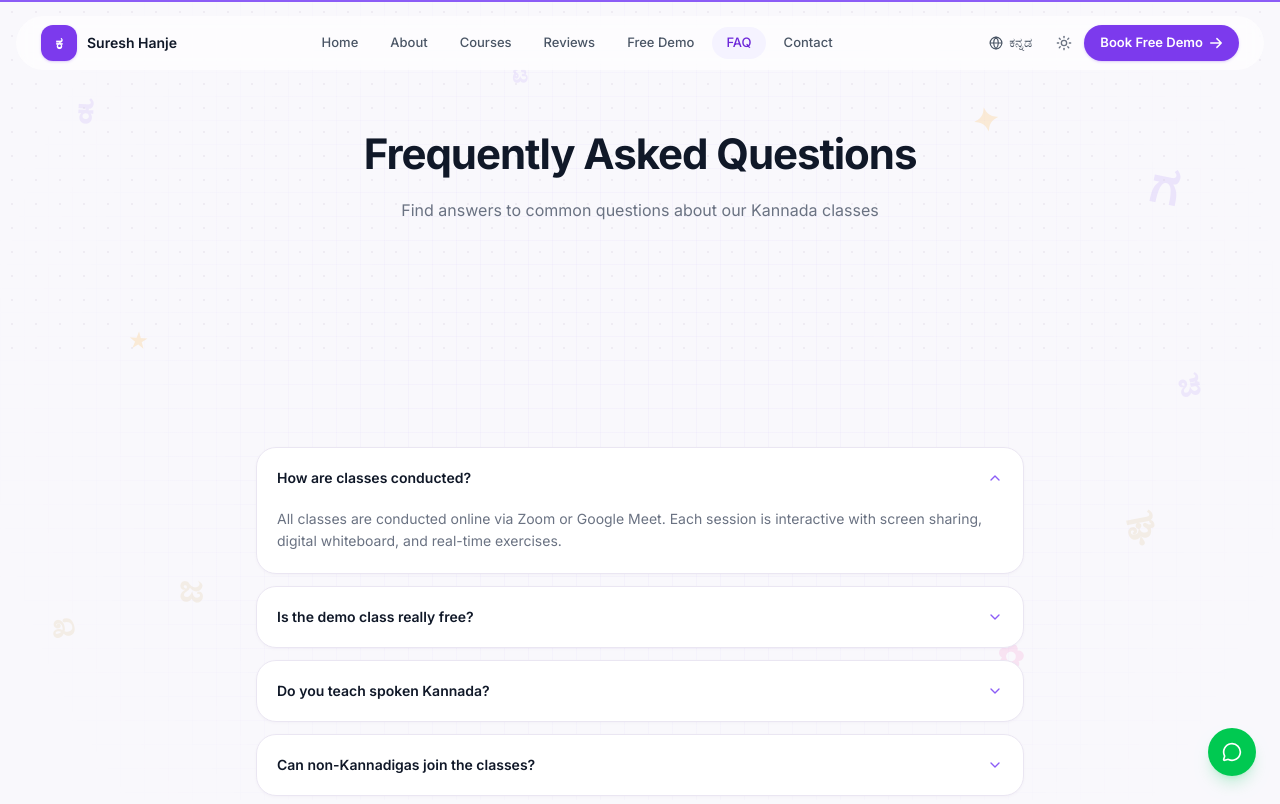
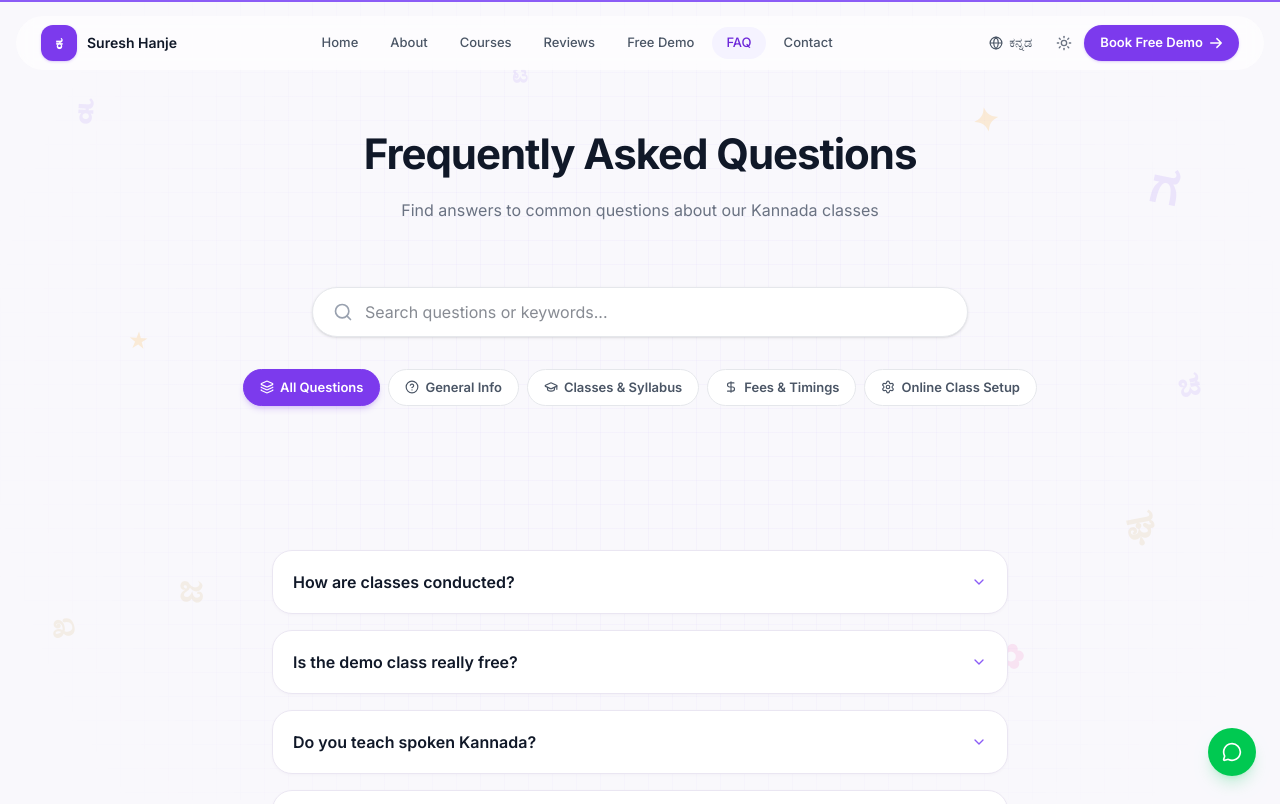
Before and after one commit to sureshhanje/sureshhanje-main-website, a Next.js app: page /en/faq in a window 1280 px wide. Shown: the top 804 px of the page. Built offline with nearby package versions, Linux system fonts and the light colour scheme.

Commit message:
Major UI update 2

```diff
--- a/messages/en.json
+++ b/messages/en.json
@@ -252,7 +252,7 @@
     "q14": "Are weekend classes available?",
     "a14": "Yes, we offer classes on weekends as well. You can choose from morning, afternoon, or evening slots.",
     "q15": "What payment methods do you accept?",
-    "a15": "We accept payments via UPI, bank transfer, and digital wallets. Monthly and quarterly plans are available.",
+    "a15": "We accept payments via UPI, bank transfer, and digital wallets. Hourly billing and package options are available.",
     "q16": "How do you track student progress?",
     "a16": "We conduct regular assessments, provide progress reports, and have periodic parent-teacher meetings.",
     "q17": "Do you provide updates to parents?",
--- a/messages/kn.json
+++ b/messages/kn.json
@@ -242,7 +242,7 @@
     "q12": "ಕೋರ್ಸ್ ಪೂರ್ಣಗೊಂಡ ನಂತರ ಪ್ರಮಾಣಪತ್ರ ಇದೆಯೇ?", "a12": "ಹೌದು, ಕೋರ್ಸ್ ಪೂರ್ಣಗೊಳಿಸಿದ ಪ್ರಮಾಣಪತ್ರ ನೀಡಲಾಗುತ್ತದೆ.",
     "q13": "ಸೇರಲು ವಯಸ್ಸಿನ ಮಿತಿ ಇದೆಯೇ?", "a13": "ಇಲ್ಲ, ಎಲ್ಲಾ ವಯಸ್ಸಿನವರನ್ನು ಸ್ವಾಗತಿಸುತ್ತೇವೆ.",
     "q14": "ವಾರಾಂತ್ಯ ತರಗತಿಗಳು ಲಭ್ಯವೇ?", "a14": "ಹೌದು, ವಾರಾಂತ್ಯದ ತರಗತಿಗಳೂ ಲಭ್ಯ.",
-    "q15": "ಯಾವ ಪಾವತಿ ವಿಧಾನಗಳನ್ನು ಸ್ವೀಕರಿಸುತ್ತೀರಿ?", "a15": "UPI, ಬ್ಯಾಂಕ್ ವರ್ಗಾವಣೆ ಮತ್ತು ಡಿಜಿಟಲ್ ವಾಲೆಟ್‌ಗಳು.",
+    "q15": "ಯಾವ ಪಾವತಿ ವಿಧಾನಗಳನ್ನು ಸ್ವೀಕರಿಸುತ್ತೀರಿ?", "a15": "UPI, ಬ್ಯಾಂಕ್ ವರ್ಗಾವಣೆ ಮತ್ತು ಡಿಜಿಟಲ್ ವಾಲೆಟ್‌ಗಳು. ಗಂಟೆಯ ಆಧಾರದ ಶುಲ್ಕಗಳು ಮತ್ತು ಪ್ಯಾಕೇಜ್ ಆಯ್ಕೆಗಳು ಲಭ್ಯವಿವೆ.",
     "q16": "ವಿದ್ಯಾರ್ಥಿ ಪ್ರಗತಿಯನ್ನು ಹೇಗೆ ಟ್ರ್ಯಾಕ್ ಮಾಡುತ್ತೀರಿ?", "a16": "ನಿಯಮಿತ ಮೌಲ್ಯಮಾಪನ ಮತ್ತು ಪ್ರಗತಿ ವರದಿಗಳು.",
     "q17": "ಪೋಷಕರಿಗೆ ನವೀಕರಣ ನೀಡುತ್ತೀರಾ?", "a17": "ಹೌದು, WhatsApp ಮತ್ತು ಮಾಸಿಕ ವರದಿಗಳ ಮೂಲಕ.",
     "q18": "ಪ್ರತಿ ತರಗತಿಯ ನಂತರ ಹೋಮ್‌ವರ್ಕ್ ನೀಡಲಾಗುತ್ತದೆಯೇ?", "a18": "ಹೌದು, 15-20 ನಿಮಿಷಗಳಲ್ಲಿ ಪೂರ್ಣಗೊಳಿಸಬಹುದಾದ ಅಭ್ಯಾಸ.",
--- a/src/app/[locale]/faq/page.tsx
+++ b/src/app/[locale]/faq/page.tsx
@@ -1,20 +1,61 @@
 'use client';
 
-import { useState } from 'react';
-import { useTranslations } from 'next-intl';
-import { ChevronDown } from 'lucide-react';
+import { useState, useTransition } from 'react';
+import { useTranslations, useLocale } from 'next-intl';
+import { ChevronDown, Search, X, HelpCircle, GraduationCap, DollarSign, Settings, Layers } from 'lucide-react';
 import { motion, AnimatePresence } from 'framer-motion';
 import { SectionHeader } from '@/components/shared/section-header';
 import { FadeIn } from '@/components/animations/fade-in';
 import { faqs } from '@/data/faqs';
 
-function FAQItem({ questionKey, answerKey, isOpen, onClick }: { questionKey: string; answerKey: string; isOpen: boolean; onClick: () => void }) {
+const categories = [
+  { key: 'all', labelEn: 'All Questions', labelKn: 'ಎಲ್ಲಾ ಪ್ರಶ್ನೆಗಳು', icon: Layers },
+  { key: 'general', labelEn: 'General Info', labelKn: 'ಸಾಮಾನ್ಯ', icon: HelpCircle },
+  { key: 'courses', labelEn: 'Classes & Syllabus', labelKn: 'ತರಗತಿಗಳು', icon: GraduationCap },
+  { key: 'fees', labelEn: 'Fees & Timings', labelKn: 'ಶುಲ್ಕ ಮತ್ತು ಸಮಯ', icon: DollarSign },
+  { key: 'technical', labelEn: 'Online Class Setup', labelKn: 'ಆನ್‌ಲೈನ್ ಮಾಹಿತಿ', icon: Settings },
+];
+
+function FAQItem({
+  questionKey,
+  answerKey,
+  isOpen,
+  onClick,
+  searchQuery,
+}: {
+  questionKey: string;
+  answerKey: string;
+  isOpen: boolean;
+  onClick: () => void;
+  searchQuery: string;
+}) {
   const t = useTranslations();
 
+  const highlightText = (text: string, highlight: string) => {
+    if (!highlight.trim()) return text;
+    const regex = new RegExp(`(${highlight.replace(/[-\/\\^$*+?.()|[\]{}]/g, '\\$&')})`, 'gi');
+    const parts = text.split(regex);
     return (
-    <div className="glass-card rounded-2xl overflow-hidden">
-      <button onClick={onClick} className="w-full flex items-center justify-between p-5 text-left">
-        <span className="font-semibold text-gray-900 dark:text-white pr-4 text-sm">{t(questionKey)}</span>
+      <>
+        {parts.map((part, i) =>
+          regex.test(part) ? (
+            <mark key={i} className="bg-amber-100 dark:bg-amber-900/50 text-amber-900 dark:text-amber-100 px-0.5 rounded">
+              {part}
+            </mark>
+          ) : (
+            part
+          )
+        )}
+      </>
+    );
+  };
+
+  return (
+    <div className="glass-card rounded-2xl overflow-hidden hover:border-primary-300 dark:hover:border-primary-800 transition-all duration-300">
+      <button onClick={onClick} className="w-full flex items-center justify-between p-5 text-left transition-colors hover:bg-gray-50/40 dark:hover:bg-white/5">
+        <span className="font-semibold text-gray-900 dark:text-white pr-4 text-sm sm:text-base leading-snug">
+          {highlightText(t(questionKey), searchQuery)}
+        </span>
         <ChevronDown className={`h-4 w-4 text-primary-500 shrink-0 transition-transform duration-300 ${isOpen ? 'rotate-180' : ''}`} />
       </button>
       <AnimatePresence>
@@ -23,9 +64,9 @@ function FAQItem({ questionKey, answerKey, isOpen, onClick }: { questionKey: str
             initial={{ height: 0, opacity: 0 }}
             animate={{ height: 'auto', opacity: 1 }}
             exit={{ height: 0, opacity: 0 }}
-            transition={{ duration: 0.3 }}
+            transition={{ duration: 0.25, ease: 'easeInOut' }}
           >
-            <div className="px-5 pb-5 text-gray-500 dark:text-gray-400 leading-relaxed text-sm">
+            <div className="px-5 pb-5 pt-1 text-gray-500 dark:text-gray-400 leading-relaxed text-sm sm:text-base border-t border-gray-50 dark:border-white/5">
               {t(answerKey)}
             </div>
           </motion.div>
@@ -36,29 +77,132 @@ function FAQItem({ questionKey, answerKey, isOpen, onClick }: { questionKey: str
 }
 
 export default function FAQPage() {
-  const [openId, setOpenId] = useState<number | null>(1);
+  const t = useTranslations();
+  const locale = useLocale();
+  const [activeCategory, setActiveCategory] = useState('all');
+  const [searchQuery, setSearchQuery] = useState('');
+  const [openId, setOpenId] = useState<number | null>(null);
+  const [isPending, startTransition] = useTransition();
+
+  const filteredFaqs = faqs.filter((faq) => {
+    const question = t(faq.questionKey).toLowerCase();
+    const answer = t(faq.answerKey).toLowerCase();
+    const query = searchQuery.toLowerCase();
+    const matchesSearch = question.includes(query) || answer.includes(query);
+    const matchesCategory = activeCategory === 'all' || faq.category === activeCategory;
+    return matchesSearch && matchesCategory;
+  });
 
   return (
     <>
-      <section className="relative pt-32 pb-16 overflow-hidden">
-        <div className="absolute inset-0 dot-pattern opacity-30" />
+      <section className="relative pt-32 pb-12 overflow-hidden">
         <div className="max-w-6xl mx-auto px-4 sm:px-6 lg:px-8 relative z-10">
           <SectionHeader titleKey="title" subtitleKey="subtitle" namespace="faq" />
+
+          {/* Search Bar - Premium visual style */}
+          <FadeIn delay={0.15} className="max-w-2xl mx-auto mt-10 px-2">
+            <div className="relative flex items-center bg-white dark:bg-[#16112a] border border-gray-200 dark:border-[#2a2440] rounded-full px-5 py-3 shadow-sm focus-within:ring-2 focus-within:ring-primary-500 focus-within:border-transparent transition-all duration-300">
+              <Search className="h-5 w-5 text-gray-400 dark:text-gray-500 shrink-0" />
+              <input
+                type="text"
+                placeholder={locale === 'kn' ? 'ಪ್ರಶ್ನೆಗಳನ್ನು ಹುಡುಕಿ...' : 'Search questions or keywords...'}
+                value={searchQuery}
+                onChange={(e) => startTransition(() => setSearchQuery(e.target.value))}
+                className="w-full bg-transparent border-none outline-none focus:ring-0 ml-3 text-sm sm:text-base text-gray-900 dark:text-white placeholder-gray-450 dark:placeholder-gray-600"
+              />
+              {searchQuery && (
+                <button
+                  onClick={() => setSearchQuery('')}
+                  className="p-1 rounded-full text-gray-400 hover:text-gray-600 dark:hover:text-white hover:bg-gray-150 dark:hover:bg-white/5 transition-colors"
+                >
+                  <X className="h-4 w-4" />
+                </button>
+              )}
+            </div>
+          </FadeIn>
+
+          {/* Category Filter Pills */}
+          <FadeIn delay={0.2} className="flex flex-wrap justify-center gap-2 mt-8 px-2">
+            {categories.map((cat) => {
+              const Icon = cat.icon;
+              const label = locale === 'kn' ? cat.labelKn : cat.labelEn;
+              const isActive = activeCategory === cat.key;
+              return (
+                <button
+                  key={cat.key}
+                  onClick={() => {
+                    setActiveCategory(cat.key);
+                    setOpenId(null);
+                  }}
+                  className={`flex items-center gap-1.5 px-4 py-2 rounded-full text-[13px] font-semibold transition-all duration-200 border ${
+                    isActive
+                      ? 'bg-primary-600 border-primary-600 text-white shadow-md shadow-primary-600/20'
+                      : 'bg-white dark:bg-[#16112a] border-gray-200 dark:border-[#2a2440] text-gray-600 dark:text-gray-450 hover:border-primary-400 dark:hover:border-primary-700'
+                  }`}
+                >
+                  <Icon className="h-3.5 w-3.5" />
+                  <span>{label}</span>
+                </button>
+              );
+            })}
+          </FadeIn>
         </div>
       </section>
 
-      <section className="section-padding -mt-8">
-        <div className="max-w-3xl mx-auto space-y-3">
-          {faqs.map((faq, i) => (
-            <FadeIn key={faq.id} delay={i * 0.03}>
+      {/* FAQs List Section */}
+      <section className="section-padding -mt-8 pt-4 pb-24">
+        <div className="max-w-3xl mx-auto px-4">
+          <AnimatePresence mode="popLayout">
+            {filteredFaqs.length > 0 ? (
+              <motion.div
+                key="faq-list"
+                initial={{ opacity: 0, y: 10 }}
+                animate={{ opacity: 1, y: 0 }}
+                exit={{ opacity: 0, y: -10 }}
+                className="space-y-4"
+              >
+                {filteredFaqs.map((faq, i) => (
                   <FAQItem
+                    key={faq.id}
                     questionKey={faq.questionKey}
                     answerKey={faq.answerKey}
                     isOpen={openId === faq.id}
                     onClick={() => setOpenId(openId === faq.id ? null : faq.id)}
+                    searchQuery={searchQuery}
                   />
-            </FadeIn>
                 ))}
+              </motion.div>
+            ) : (
+              <motion.div
+                key="empty-state"
+                initial={{ opacity: 0, scale: 0.95 }}
+                animate={{ opacity: 1, scale: 1 }}
+                exit={{ opacity: 0, scale: 0.95 }}
+                className="text-center py-16 bg-white dark:bg-[#16112a] border border-gray-100 dark:border-[#2a2440] rounded-3xl p-8"
+              >
+                <div className="w-12 h-12 rounded-full bg-primary-50 dark:bg-primary-950/40 flex items-center justify-center mx-auto mb-4">
+                  <Search className="h-6 w-6 text-primary-500" />
+                </div>
+                <h3 className="text-lg font-bold text-gray-900 dark:text-white mb-2">
+                  {locale === 'kn' ? 'ಯಾವುದೇ ಫಲಿತಾಂಶಗಳು ಕಂಡುಬಂದಿಲ್ಲ' : 'No questions found'}
+                </h3>
+                <p className="text-sm text-gray-500 dark:text-gray-450 mb-6 max-w-sm mx-auto">
+                  {locale === 'kn'
+                    ? 'ನಿಮ್ಮ ಹುಡುಕಾಟ ಪದಗಳನ್ನು ಬದಲಾಯಿಸಲು ಪ್ರಯತ್ನಿಸಿ ಅಥವಾ ಬೇರೆ ವರ್ಗವನ್ನು ಆಯ್ಕೆ ಮಾಡಿ.'
+                    : "Try adjusting your keywords or clearing the filter to find what you're looking for."}
+                </p>
+                <button
+                  onClick={() => {
+                    setSearchQuery('');
+                    setActiveCategory('all');
+                  }}
+                  className="px-5 py-2.5 bg-primary-600 hover:bg-primary-700 text-white text-sm font-semibold rounded-full shadow-sm transition-all"
+                >
+                  {locale === 'kn' ? 'ಹುಡುಕಾಟವನ್ನು ತೆರವುಗೊಳಿಸಿ' : 'Clear Filters'}
+                </button>
+              </motion.div>
+            )}
+          </AnimatePresence>
         </div>
       </section>
     </>
--- a/src/types/index.ts
+++ b/src/types/index.ts
@@ -12,6 +12,7 @@ export interface Course {
   outcomesKeys: string[];
   icon: string;
   popular?: boolean;
+  fees: string;
 }
 
 export interface Review {
```
Also changed, not shown: src/app/[locale]/courses/page.tsx (+8 -3 lines), src/app/[locale]/page.tsx (+9 -4 lines), src/data/courses.ts (+10 -0 lines). Lines whose indentation alone changed are shown as unchanged.
